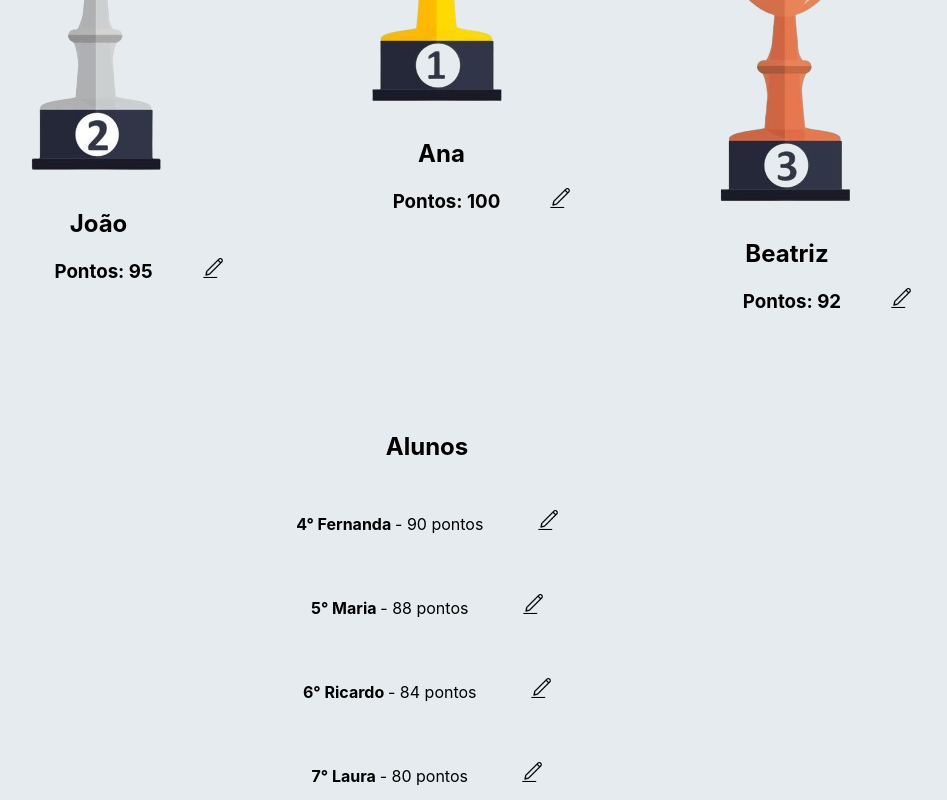
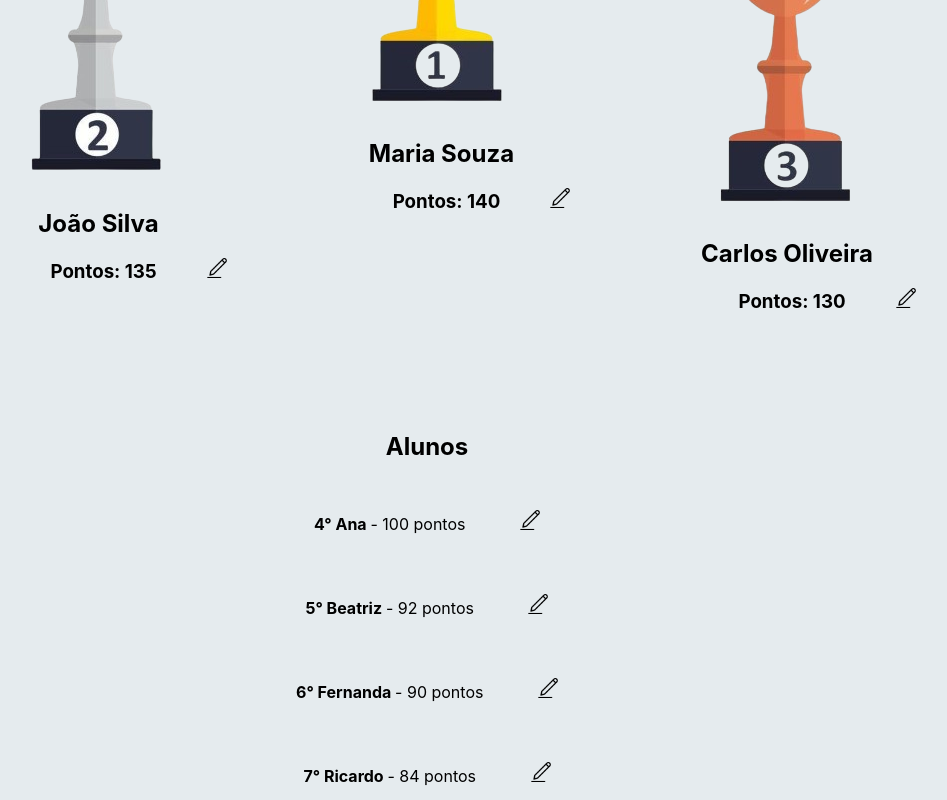
Before and after one commit to CaioVAzeredo/site-xadrez, a React (Create React App) app: page /placar/1 in a window 1280 px wide. Shown: the part 460-1260 px from the top of the page, without its empty margins (213-1160 px from the left). Built offline with nearby package versions, Linux system fonts and the light colour scheme.

Commit message:
adicionado a adição das turmas

```diff
--- a/src/App.js
+++ b/src/App.js
@@ -3,14 +3,17 @@ import { BrowserRouter as Router, Routes, Route } from "react-router-dom";
 import Placar from './pages/Placar'
 import Home from './pages/Home'
 import Login from "./pages/Login";
+import Header from "./components/Header";
 
 function App() {
   return (
     <>
+
       <Router>
+        <Header />
         <Routes>
-          <Route path="/" element={<Home/> }/>
-          <Route path="/Placar/:id" element={<Placar />} />
+          <Route path="/" element={<Home />} />
+          <Route path="/placar/:id" element={<Placar />} />
           <Route path="/login" element={<Login />} />
         </Routes>
 
--- a/src/pages/Home/index.js
+++ b/src/pages/Home/index.js
@@ -1,6 +1,7 @@
 import styled from "styled-components"
 import Header from "../../components/Header"
 import { useState } from "react"
+import { Navigate, useNavigate } from "react-router-dom";
 
 const Turmas = styled.li`
 width: 400px;
@@ -17,19 +18,23 @@ cursor: pointer;
 }
 `
 function Home() {
+    const navigate = useNavigate();
     const [turmas, setTurmas] = useState([
         { Turma: "INTEGRAL ASA NORTE 4° e 5° ano", id: 1 },
         { Turma: "INTEGRAL ASA NORTE infantil", id: 2 },
         { Turma: "INTEGRAL AGUAS CLARAS 4° e 5° ano", id: 3 },
-        { Turma: "INTEGRAL AGUAS CLARAS infantil",  id: 4 },
+        { Turma: "INTEGRAL AGUAS CLARAS infantil", id: 4 },
     ]);
-
+    function SelecionaPagina(id) {
+        navigate(`/placar/${id}`)
+        console.log(`valor de id: ${id}`)
+    }
 
     return (
         <>
-            <Header />
+
             <ul>
-            {turmas.map((turma, id)=><Turmas key={turma.id}>{turma.Turma}</Turmas>)}
+                {turmas.map((turma) => <Turmas key={turma.id} onClick={() => SelecionaPagina(turma.id)}>{turma.Turma}</Turmas>)}
 
             </ul>
         </>
--- a/src/pages/Login/index.js
+++ b/src/pages/Login/index.js
@@ -1,6 +1,5 @@
 import { useState } from "react";
 import Formulario from "../../components/Formulario";
-import Header from "../../components/Header";
 
 
 function Login() {
@@ -15,7 +14,6 @@ function Login() {
     }
 
     return (<>
-        <Header />
         <Formulario VerificarUsuario={VerificarUsuario} />
     </>
     )
--- a/src/pages/Placar/index.js
+++ b/src/pages/Placar/index.js
@@ -1,15 +1,15 @@
 import styled from "styled-components";
+import { useEffect, useState } from "react";
+import { useParams } from "react-router-dom";
+
+import iconEdit from '../../assets/imagens/editar-texto.png'
 import primeiroPequeno from '../../assets/imagens/1-mobile.png'
 import segundoPequeno from '../../assets/imagens/2-mobile.png'
 import terceiroPequeno from '../../assets/imagens/3-mobile.png'
-import iconEdit from '../../assets/imagens/editar-texto.png'
-
+import Button from "../../components/Button";
+import segundoGrande from '../../assets/imagens/2.png'
 import primeiroGrande from '../../assets/imagens/1.png'
-import segundoGrande from '../../assets/imagens/2.png'
 import terceiroGrande from '../../assets/imagens/3.png'
-import { useState } from "react";
-import Header from "../../components/Header";
-import Button from "../../components/Button";
 
 const SectionPodiumPequeno = styled.section`
 .imgEdit{
@@ -50,7 +50,6 @@ display: none;
     display: none;
 }
 `
-
 const SectionPodiumGrande = styled.section`
 .imgEdit{
     margin-left: 50px;
@@ -102,7 +101,6 @@ display: none;
     }
 }
 `
-
 const SectionAlunos = styled.section`
 img{
     margin-left: 50px;
@@ -122,22 +120,12 @@ li{
 }
 
 `
+
 function Placar() {
-    const [alunos, setAlunos] = useState([
-        { nome: "João", pontos: 95 },
-        { nome: "Maria", pontos: 88 },
-        { nome: "Carlos", pontos: 72 },
-        { nome: "Ana", pontos: 100 },
-        { nome: "Pedro", pontos: 67 },
-        { nome: "Laura", pontos: 80 },
-        { nome: "Paulo", pontos: 76 },
-        { nome: "Fernanda", pontos: 90 },
-        { nome: "Ricardo", pontos: 84 },
-        { nome: "Beatriz", pontos: 92 },]
-    )
-
-    const alunosEmOrdem = alunos.sort((a, b) => b.pontos - a.pontos)
-    const podium = alunosEmOrdem.slice(0, 3)
+    const { id } = useParams(); // Obtém o ID da turma da URL
+    const [ranking, setRanking] = useState([]);
+    const rankingOrganizado = ranking.sort((a, b) => b.pontos - a.pontos)
+    const podium = rankingOrganizado.slice(0, 3)
 
     function Editar() {
         alert("Editar")
@@ -146,27 +134,81 @@ function Placar() {
     function AdicionarAluno() {
         alert("Adicionar Aluno")
     }
+    useEffect(() => {
+        // Dados estáticos simulando o ranking da turma
+        const dadosEstáticos = {
+            1: [
+                { id: 1, nome: 'João Silva', pontos: 135 },
+                { id: 2, nome: 'Maria Souza', pontos: 140 },
+                { id: 3, nome: 'Carlos Oliveira', pontos: 130 },
+                { id: 4, nome: "Ana", pontos: 100 },
+                { id: 5, nome: "Pedro", pontos: 67 },
+                { id: 6, nome: "Laura", pontos: 80 },
+                { id: 7, nome: "Paulo", pontos: 76 },
+                { id: 8, nome: "Fernanda", pontos: 90 },
+                { id: 9, nome: "Ricardo", pontos: 84 },
+                { id: 10, nome: "Beatriz", pontos: 92 },
+            ],
+            2: [
+                { id: 4, nome: 'Ana Paula', pontos: 160 },
+                { id: 5, nome: 'Pedro Santos', pontos: 155 },
+                { id: 6, nome: 'Fernanda Lima', pontos: 145 },
+                { id: 4, nome: "Ana", pontos: 100 },
+                { id: 5, nome: "Pedro", pontos: 67 },
+                { id: 6, nome: "Laura", pontos: 80 },
+                { id: 7, nome: "Paulo", pontos: 76 },
+                { id: 8, nome: "Fernanda", pontos: 90 },
+                { id: 9, nome: "Ricardo", pontos: 84 },
+                { id: 10, nome: "Beatriz", pontos: 92 },
+            ],
+            3: [
+                { id: 1, nome: "João", pontos: 95 },
+                { id: 2, nome: "Maria", pontos: 88 },
+                { id: 3, nome: "Carlos", pontos: 72 },
+                { id: 4, nome: "Ana", pontos: 100 },
+                { id: 5, nome: "Pedro", pontos: 67 },
+                { id: 6, nome: "Laura", pontos: 80 },
+                { id: 7, nome: "Paulo", pontos: 76 },
+                { id: 8, nome: "Fernanda", pontos: 90 },
+                { id: 9, nome: "Ricardo", pontos: 84 },
+                { id: 10, nome: "Beatriz", pontos: 92 },],
+            4: [
+                { id: 1, nome: "João", pontos: 95 },
+                { id: 2, nome: "Maria", pontos: 88 },
+                { id: 3, nome: "Carlos", pontos: 72 },
+                { id: 4, nome: "Ana", pontos: 100 },
+                { id: 5, nome: "Pedro", pontos: 67 },
+                { id: 6, nome: "Laura", pontos: 80 },
+                { id: 7, nome: "Paulo", pontos: 76 },
+                { id: 8, nome: "Fernanda", pontos: 90 },
+                { id: 9, nome: "Ricardo", pontos: 84 },
+                { id: 10, nome: "Beatriz", pontos: 92 },]
+        };
+
+        // Simulando busca dos dados da turma
+        setRanking(dadosEstáticos[id] || []);
+    }, [id]);
+
 
     return (
         <>
-            <Header />
             <SectionPodiumPequeno>
                 <div>
                     <img src={primeiroPequeno} alt="imagem primeiro lugar" />
-                    <h2>{podium[0].nome}</h2>
-                    <h3>Pontos: <span>{podium[0].pontos}</span>
+                    <h2>{podium[0]?.nome}</h2>
+                    <h3>Pontos: <span>{podium[0]?.pontos}</span>
                         <img src={iconEdit} alt="icone editar" onClick={Editar} className="imgEdit" /></h3>
                 </div>
                 <div>
                     <img src={segundoPequeno} alt="imagem segundo lugar" />
-                    <h2>{podium[1].nome}</h2>
-                    <h3>Pontos: <span>{podium[1].pontos}</span>
+                    <h2>{podium[1]?.nome}</h2>
+                    <h3>Pontos: <span>{podium[1]?.pontos}</span>
                         <img src={iconEdit} alt="icone editar" onClick={Editar} className="imgEdit" /></h3>
                 </div>
                 <div>
                     <img src={terceiroPequeno} alt="imagem terceiro lugar" />
-                    <h2>{podium[2].nome}</h2>
-                    <h3>Pontos: <span>{podium[2].pontos}</span>
+                    <h2>{podium[2]?.nome}</h2>
+                    <h3>Pontos: <span>{podium[2]?.pontos}</span>
                         <img src={iconEdit} alt="icone editar" onClick={Editar} className="imgEdit" /></h3>
                 </div>
             </SectionPodiumPequeno>
@@ -174,28 +216,27 @@ function Placar() {
             <SectionPodiumGrande>
                 <div className="segundo">
                     <img src={segundoGrande} alt="imagem segundo lugar" />
-                    <h2>{podium[1].nome} </h2>
-                    <h3>Pontos: <span>{podium[1].pontos}</span>
+                    <h2>{podium[1]?.nome} </h2>
+                    <h3>Pontos: <span>{podium[1]?.pontos}</span>
                         <img src={iconEdit} alt="icone editar" onClick={Editar} className="imgEdit" /></h3>
                 </div>
                 <div className="primeiro">
                     <img src={primeiroGrande} alt="imagem primeiro lugar" />
-                    <h2>{podium[0].nome} </h2>
-                    <h3>Pontos: <span>{podium[0].pontos}</span>
+                    <h2>{podium[0]?.nome} </h2>
+                    <h3>Pontos: <span>{podium[0]?.pontos}</span>
                         <img src={iconEdit} alt="icone editar" onClick={Editar} className="imgEdit" /></h3>
                 </div>
                 <div className="terceiro">
                     <img src={terceiroGrande} alt="imagem terceiro lugar" />
-                    <h2>{podium[2].nome} </h2>
-                    <h3>Pontos: <span>{podium[2].pontos}</span>
+                    <h2>{podium[2]?.nome} </h2>
+                    <h3>Pontos: <span>{podium[2]?.pontos}</span>
                         <img src={iconEdit} alt="icone editar" onClick={Editar} className="imgEdit" /></h3>
                 </div>
             </SectionPodiumGrande>
-
             <SectionAlunos>
                 <h1>Alunos</h1>
                 <ul>
-                    {alunos.slice(3).map((aluno, index) => (
+                    {ranking.slice(3).map((aluno, index) => (
                         <li key={index}>
                             <strong><span>{`${index + 4}°`}</span> {aluno.nome} </strong> - {aluno.pontos} pontos <img src={iconEdit} alt="icone editar" onClick={Editar} />
                         </li>
```
